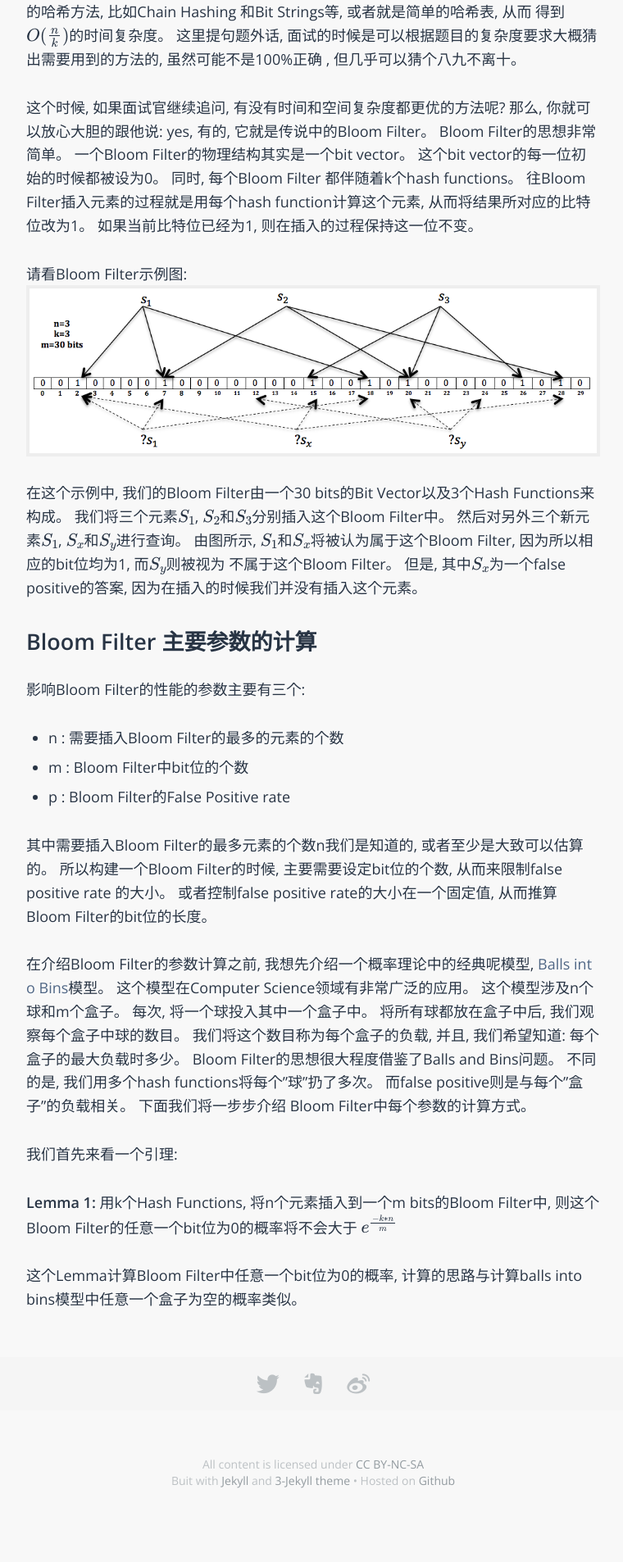
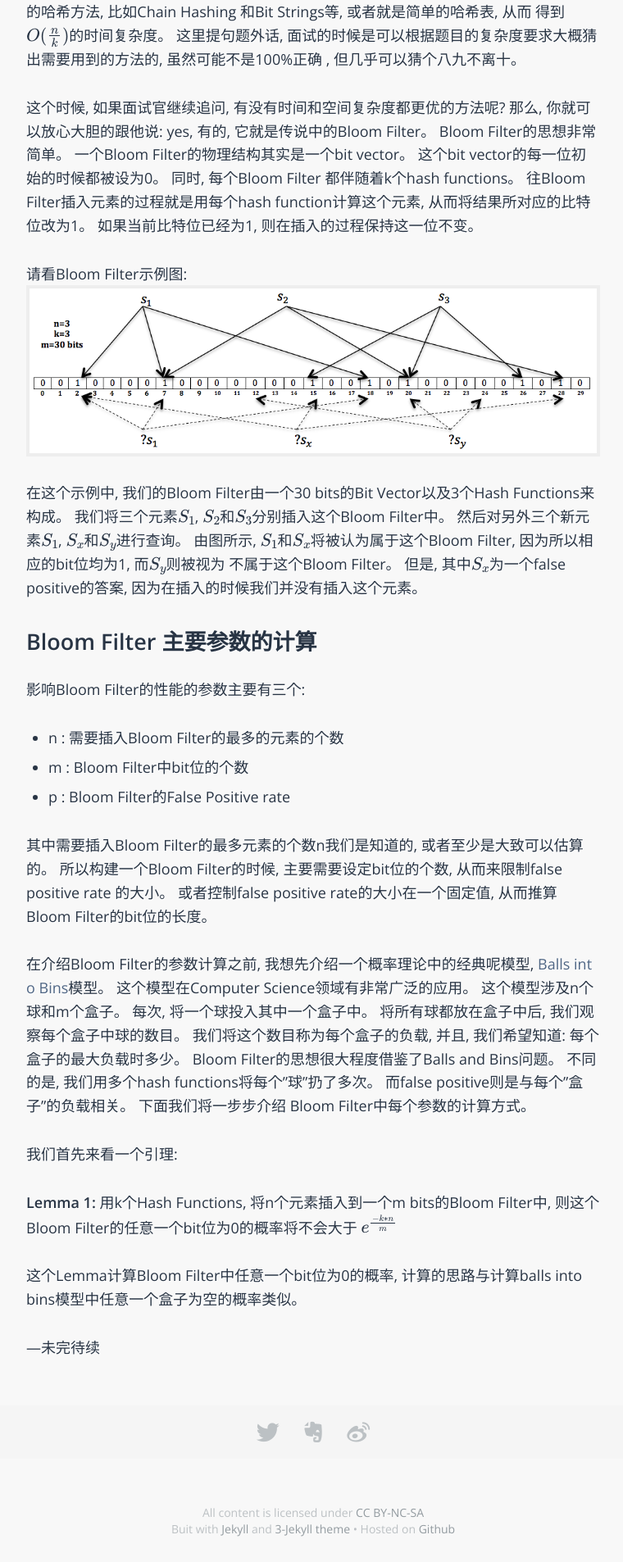
Before and after one commit to sophiesongge/sophiesongge.github.io, a Jekyll site: the page built from _posts/2016-09-06-bloom-filter.markdown, in a window 1280 px wide. Shown: the part 739-2645 px from the top of the page at 82% size, without its empty margins (258-1018 px from the left). Built offline with Jekyll 4.4.1, drawn with Linux system fonts in a browser that asks for light colours; some web fonts are replaced; formulas are drawn with MathJax 3.

Commit message:
add post

```diff
--- a/_posts/2016-09-06-bloom-filter.markdown
+++ b/_posts/2016-09-06-bloom-filter.markdown
@@ -61,6 +61,8 @@ Bloom Filter中每个参数的计算方式。
 
 这个Lemma计算Bloom Filter中任意一个bit位为0的概率, 计算的思路与计算balls into bins模型中任意一个盒子为空的概率类似。
 
+---未完待续
+
 
 [Bloom Filter]: https://en.wikipedia.org/wiki/Bloom_filter
 [Balls into Bins]: https://en.wikipedia.org/wiki/Balls_into_bins
```
